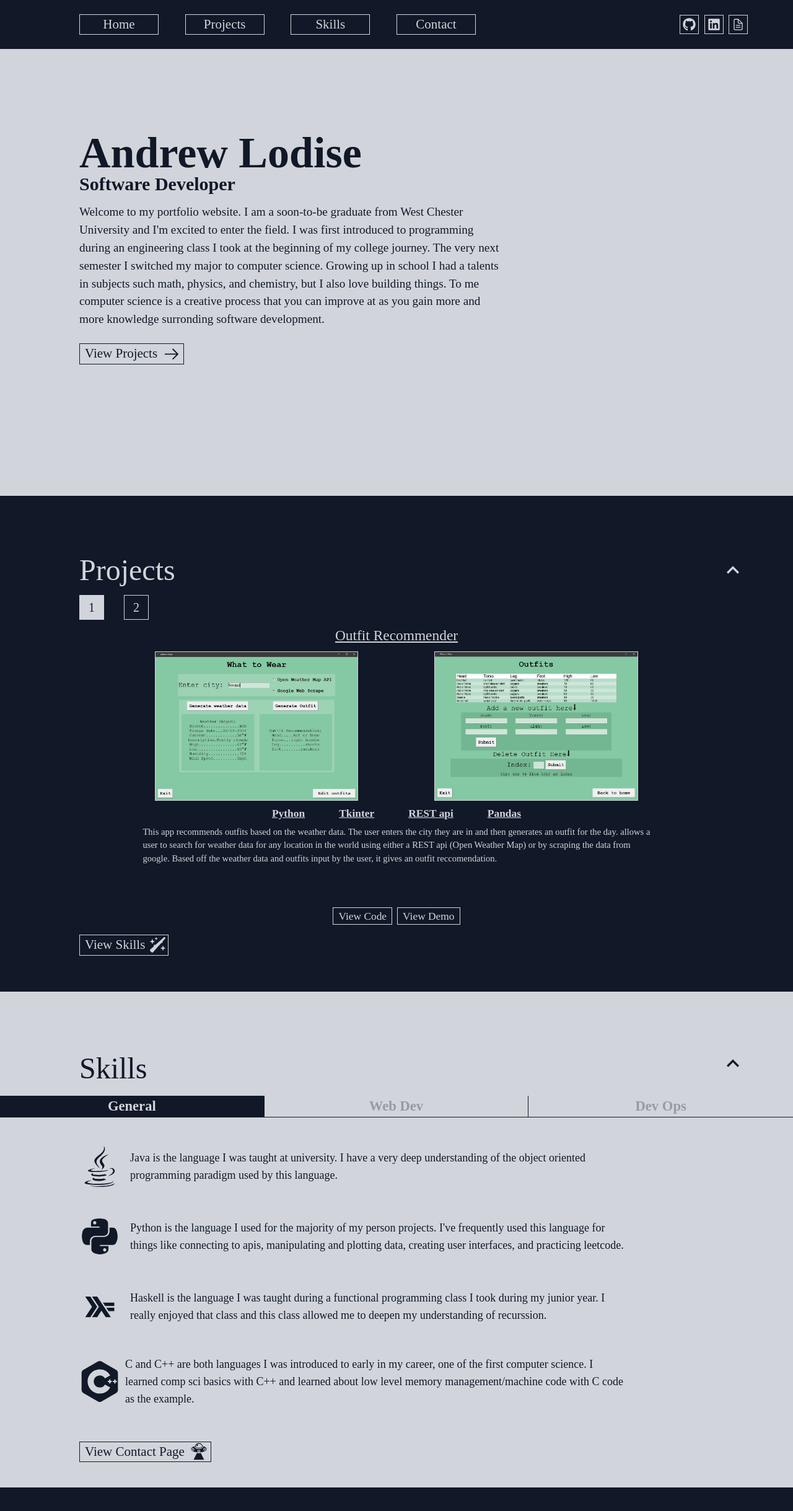
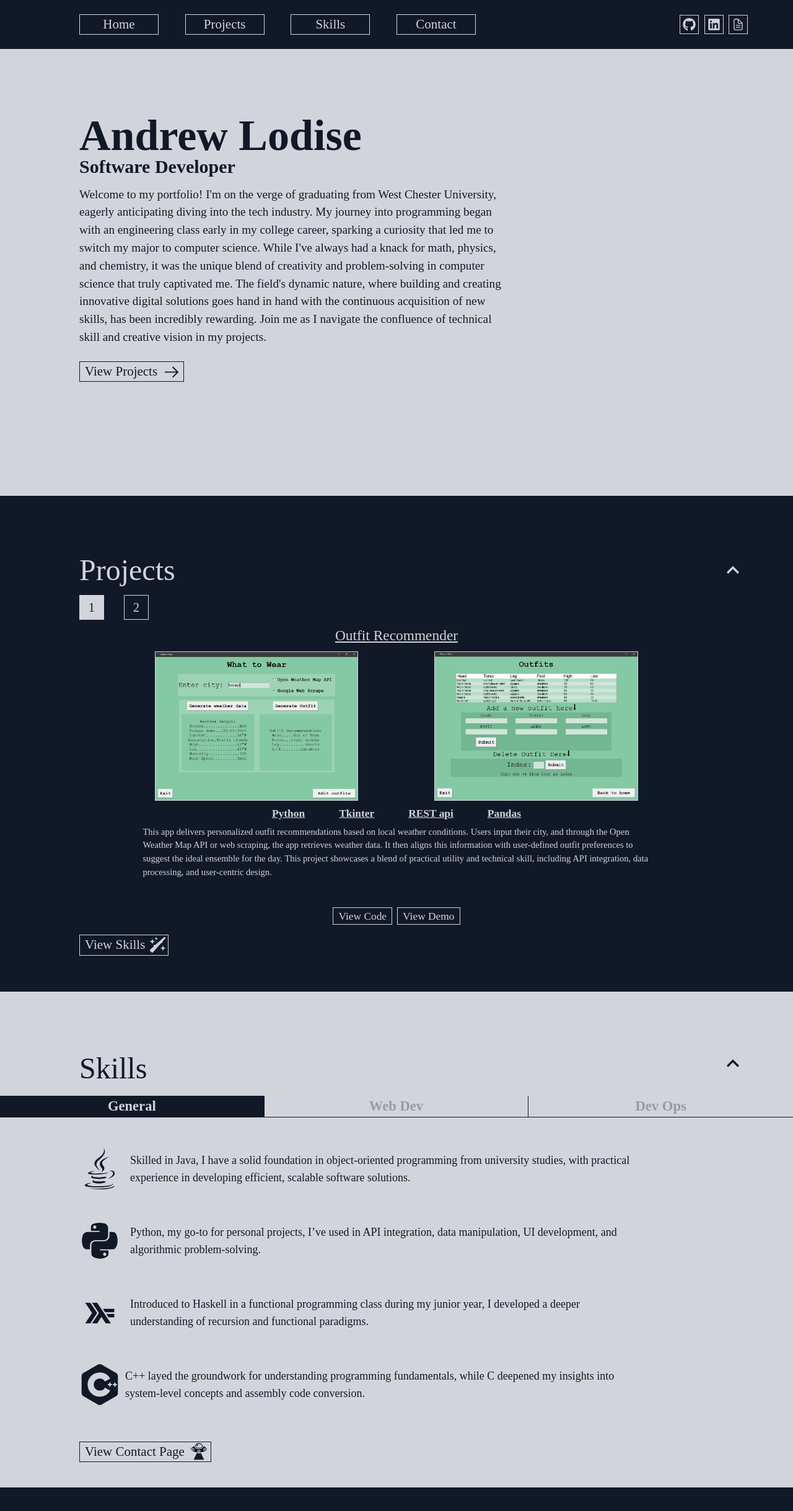
Before and after one commit to Andrew-Lodise/Portfolio, a React (Create React App) app: page / in a window 1280 px wide. Shown: the top 2438 px of the page at 62% size. Built offline with nearby package versions, Linux system fonts and the light colour scheme.

Commit message:
updated all descriptions to be more professional and not have typos

```diff
--- a/src/components/Home.jsx
+++ b/src/components/Home.jsx
@@ -3,6 +3,16 @@ import {Link} from "react-scroll"
 import { GoArrowRight } from "react-icons/go";
 
 const Home = () => {
+  const homeBlurb = `Welcome to my portfolio! I'm on the verge of graduating from West Chester
+  University, eagerly anticipating diving into the tech industry. My journey into programming
+  began with an engineering class early in my college career, sparking a curiosity that led me
+  to switch my major to computer science. While I've always had a knack for math, physics, and
+  chemistry, it was the unique blend of creativity and problem-solving in computer science that
+  truly captivated me. The field's dynamic nature, where building and creating innovative digital
+  solutions goes hand in hand with the continuous acquisition of new skills, has been incredibly
+  rewarding. Join me as I navigate the confluence of technical skill and creative vision in my
+  projects.`
+
   return (
     <div name='home' className='w-full h-screen bg-gray-300 text-gray-900'>
       <div className='h-full w-[80%] ml-[10%]  flex flex-col justify-center
@@ -16,12 +26,7 @@ const Home = () => {
         </h3>
 
         <p className=' text-responsive-sm lg:w-2/3 my-4'>
-        Welcome to my portfolio website. I am a soon-to-be graduate from West Chester University and
-        I'm excited to enter the field. I was first introduced to programming during an engineering
-        class I took at the beginning of my college journey. The very next semester I switched my major
-        to computer science. Growing up in school I had a talents in subjects such math, physics, and
-        chemistry, but I also love building things. To me computer science is a creative process
-        that you can improve at as you gain more and more knowledge surronding software development.
+        {homeBlurb}
         </p>
 
         <Link to="projects" spy={true} smooth={true} duration={500}
--- a/src/components/Navbar.jsx
+++ b/src/components/Navbar.jsx
@@ -9,7 +9,7 @@ const Navbar = () => {
   const [miniMenu, setMiniMenu] = useState(false);
   const handleBarClick = () => setMiniMenu(!miniMenu);
   const openResume = () => {
-    window.open('https://drive.google.com/file/d/1q-Ewebz2l3s0sa1-dQhj-LsR_hV35lCW/view?usp=sharing','_blank');
+    window.open('https://drive.google.com/file/d/17L4yR1k02iBPW0PKED1RNpNsrXsssUSL/view?usp=sharing','_blank');
   };
   const openGithub = () => {
     window.open('https://github.com/Andrew-Lodise','_blank');
--- a/src/components/Skills.jsx
+++ b/src/components/Skills.jsx
@@ -59,39 +59,37 @@ const Skills = () => {
             <div name="gen lang content" className='w-full h-full flex flex-col
              justify-evenly overflow-hidden'>
               <div name="java" className='flex items-center
-              justify-left md:pl-[10vw] '>
+              justify-left md:pl-[10vw] pl-[2%]'>
                 <FaJava className='mr-4 text-skill-icon'/>
                 <p className='max-w-[70%]'>
-                  Java is the language I was taught at university. I have a very deep understanding
-                  of the object oriented programming paradigm used by this language.
+                Skilled in Java, I have a solid foundation in object-oriented programming from
+                university studies, with practical experience in developing efficient, scalable
+                software solutions.
                 </p>
               </div>
               <div name="python" className='w-[100%] flex items-center
-              justify-left md:pl-[10vw]'>
+              justify-left md:pl-[10vw] pl-[2%]'>
                 <FaPython className='mr-4 text-skill-icon'/>
                 <p className='max-w-[70%]'>
-                  Python is the language I used for the majority of my person projects. I've
-                  frequently used this language for things like connecting to apis, manipulating
-                  and plotting data, creating user interfaces, and practicing leetcode.
+                Python, my go-to for personal projects, I’ve used in API integration, data
+                manipulation, UI development, and algorithmic problem-solving.
                 </p>
               </div>
               <div name="haskell" className='w-[100%] flex items-center
-              justify-left md:pl-[10vw]'>
+              justify-left md:pl-[10vw] pl-[2%]'>
                 <DiHaskell className='mr-4 text-skill-icon'/>
                 <p className='max-w-[70%]'>
-                  Haskell is the language I was taught during a functional programming class
-                  I took during my junior year. I really enjoyed that class and this class
-                  allowed me to deepen my understanding of recurssion.
+                Introduced to Haskell in a functional programming class during my junior year,
+                I developed a deeper understanding of recursion and functional paradigms.
                 </p>
               </div>
               <div name="c/c++" className='w-[100%] flex items-center
-              justify-left md:pl-[10vw]'>
+              justify-left md:pl-[10vw] pl-[2%]'>
                 <SiCplusplus className='mr-2 text-skill-icon'/>
                 <p className='max-w-[70%]'>
-                  C and C++ are both languages I was introduced to early in my career,
-                  one of the first computer science. I learned comp sci basics with C++
-                  and learned about low level memory management/machine code with C
-                  code as the example.
+                C++ layed the groundwork for understanding programming fundamentals,
+                while C deepened my insights into system-level
+                concepts and assembly code conversion.
                 </p>
               </div>
             </div>
@@ -101,41 +99,40 @@ const Skills = () => {
           ${pageIndex === 1 ? 'opacity-100' : 'opacity-0'}`}>
             <div name="web dev content" className='w-full h-full flex flex-col justify-evenly'>
               <div name="react" className='w-[100%] flex items-center
-              justify-left md:pl-[10vw]'>
+              justify-left md:pl-[10vw] pl-[2%]'>
                 <FaReact className='mr-4 text-skill-icon'/>
                 <p className='max-w-[70%]'>
-                  React is the front end library I have the most experience with. I took a 400 level
-                  "user interfaces" class that focused completely on react, and I built this websit
-                  using it.
+                React, my most experienced front-end library, was extensively covered in a
+                400-level user interfaces class and is the foundation of this website's
+                development.
                 </p>
               </div>
 
               <div name="tailwind" className='w-[100%] flex items-center
-              justify-left md:pl-[10vw]'>
+              justify-left md:pl-[10vw] pl-[2%]'>
                 <SiTailwindcss className='mr-4 text-skill-icon'/>
                 <p className='max-w-[70%]'>
-                  Tailwind is the CSS framework that I have the most experience with. I build this website
-                  with it's help and it's helped me learn css during the process.
+                Tailwind, the CSS framework I'm most versed in, was instrumental in building
+                this website and significantly enhanced my CSS skills.
                 </p>
               </div>
 
               <div name="express/node" className='w-[100%] flex items-center
-              justify-left md:pl-[10vw]'>
+              justify-left md:pl-[10vw] pl-[2%]'>
                 <FaNode className='mr-4 text-skill-icon'/>
                 <p className='max-w-[70%]'>
-                  Node and express are what I've used when learning backend development.
-                  This includes creating servers and apis, along with connecting everything
-                  together with the use of a database.
+                Experienced in backend development with Node and Express, I've crafted servers
+                and APIs, integrating them seamlessly with databases for full-stack functionality.
                 </p>
               </div>
 
               <div name="sql/mongo" className='w-[100%] flex items-center
-              justify-left md:pl-[10vw]'>
+              justify-left md:pl-[10vw] pl-[2%]'>
                 <DiMongodb className='mr-4 text-skill-icon'/>
                 <p className='max-w-[70%]'>
-                  Mongodb and sql are data tools I've used for classes and projects. I have
-                  used them each about the same and don't feel more or less comfortable with
-                  one or the other.
+                Equally skilled in MongoDB and SQL, I've utilized these databases across
+                various classes and projects, demonstrating versatility and adaptability
+                in data management.
                 </p>
               </div>
             </div>
@@ -145,29 +142,29 @@ const Skills = () => {
           ${pageIndex === 2 ? 'opacity-100' : 'opacity-0'}`}>
             <div name="dev ops content" className='w-full h-full flex flex-col justify-evenly'>
               <div name="git" className='w-[100%] flex items-center
-              justify-left md:pl-[10vw]'>
+              justify-left md:pl-[10vw] pl-[2%]'>
                 <FaGithub className='mr-4 text-skill-icon'/>
                 <p className='max-w-[70%]'>
-                  Github/git is the only version control system I've ever used. I've been using it
-                  consistently since I learned about it over 5 years ago. There's no better way to
-                  store my code for my projects and I'd say I have a strong understanding of it.
+                Exclusively using Git for version control over the past 5 years, I've
+                mastered its functionalities, making it indispensable for managing my project
+                code with proficiency.
                 </p>
               </div>
               <div name="docker" className='w-[100%] flex items-center
-              justify-left md:pl-[10vw]'>
+              justify-left md:pl-[10vw] pl-[2%]'>
                 <FaDocker className='mr-4 text-skill-icon'/>
                 <p className='max-w-[70%]'>
-                  Docker is a containerization platform I'm most familiar with. I understand the basics
-                  of containerizing an application in order to deploy it easily in the future.
+                Proficient with Docker, I grasp the fundamentals of containerization,
+                streamlining the deployment process of applications for future scalability
+                and efficiency.
                 </p>
               </div>
               <div name="kubernetes" className='w-[100%] flex items-center
-              justify-left md:pl-[10vw]'>
+              justify-left md:pl-[10vw] pl-[2%]'>
                 <SiKubernetes className='mr-4 text-skill-icon'/>
                 <p className='max-w-[70%]'>
-                  Kubernetes is the deployment tool I'm familiar with. In a cloud computing class
-                  we were taught the basics of running and deploying kubernetes pods in
-                  kubernetes clusters.
+                Familiar with Kubernetes, I've learned the essentials of orchestrating and
+                deploying pods within clusters during a cloud computing class.
                 </p>
               </div>
             </div>
--- a/src/data/ProjectList.js
+++ b/src/data/ProjectList.js
@@ -8,12 +8,12 @@ const ProjectList = [
     title: 'Outfit Recommender',
     images: [wtw1, wtw2],
     tech: ['Python', 'Tkinter', 'REST api', 'Pandas'],
-    description: `This app recommends outfits based on the weather data.
-    The user enters the city they are in and then generates an outfit for
-    the day. allows a user to search for weather data for
-    any location in the world using either a REST api (Open Weather Map)
-    or by scraping the data from google. Based off the weather data and
-    outfits input by the user, it gives an outfit reccomendation.`,
+    description: `This app delivers personalized outfit recommendations based on local weather
+    conditions. Users input their city, and through the Open Weather Map API or web scraping,
+    the app retrieves weather data. It then aligns this information with user-defined outfit
+    preferences to suggest the ideal ensemble for the day. This project showcases a blend of
+    practical utility and technical skill, including API integration, data processing, and
+    user-centric design.`,
     codeLink: 'https://github.com/Andrew-Lodise/WhatToWear',
     demoLink: 'https://www.youtube.com/channel/UCZDvNqdyxfH1svEnaBV45Cw'
   },
@@ -21,10 +21,11 @@ const ProjectList = [
     title: 'Portfolio Website',
     images: [homepage, skillspage],
     tech: ['React', 'Tailwind','Javascript'],
-    description: `I made this website to show my future employers that I am determinded
-    to enter the software development market and I'm not afraid to learn new technologies.
-    Before building this I new little about web development but I've learned so much just by
-    making this project.`,
+    description: `I created this website to demonstrate my eagerness and capacity to
+    break into the software development field. Starting with little knowledge in web
+    development, I've rapidly scaled my skills through this very project. It showcases
+    my dedication to learning new technologies and my ability to quickly adapt, offering
+    a window into my potential as a future software developer.`,
     codeLink: 'https://github.com/Andrew-Lodise/Portfolio.git',
     demoLink: 'https://www.youtube.com/channel/UCZDvNqdyxfH1svEnaBV45Cw'
   }
```
